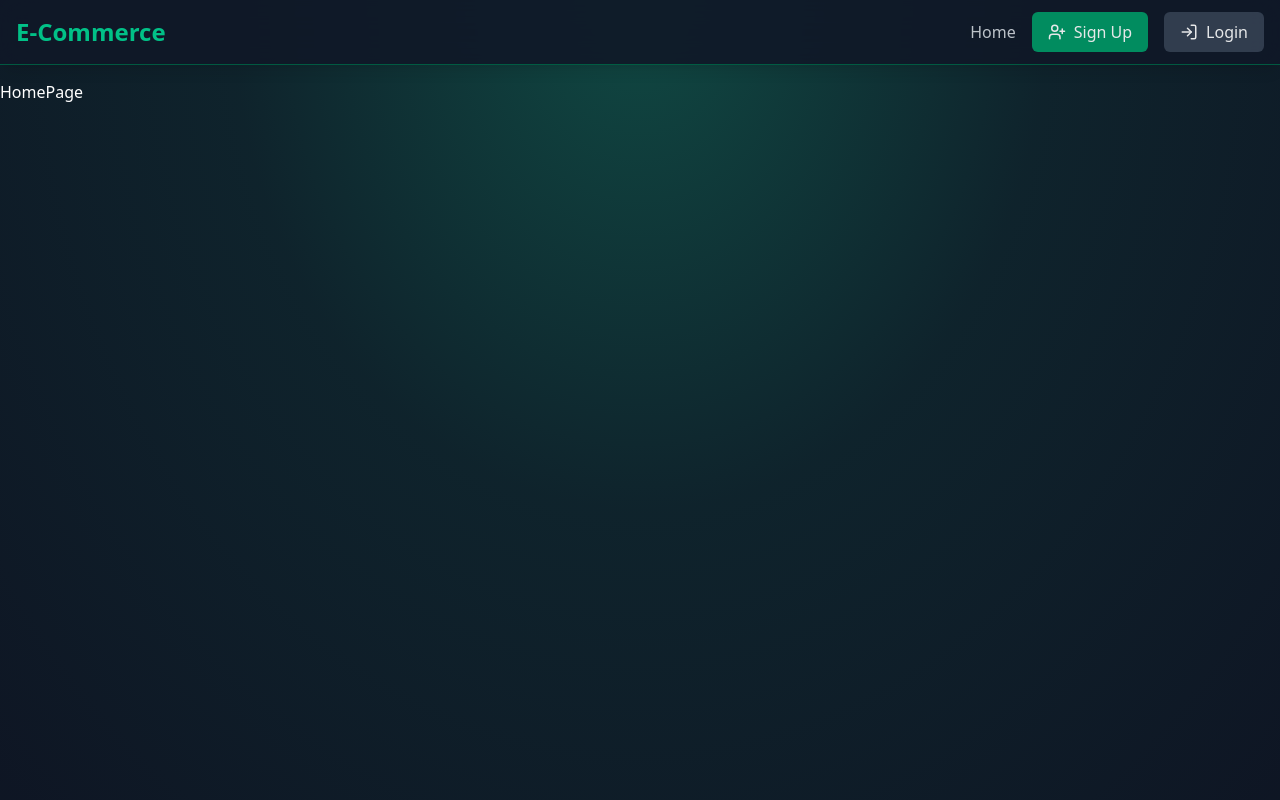
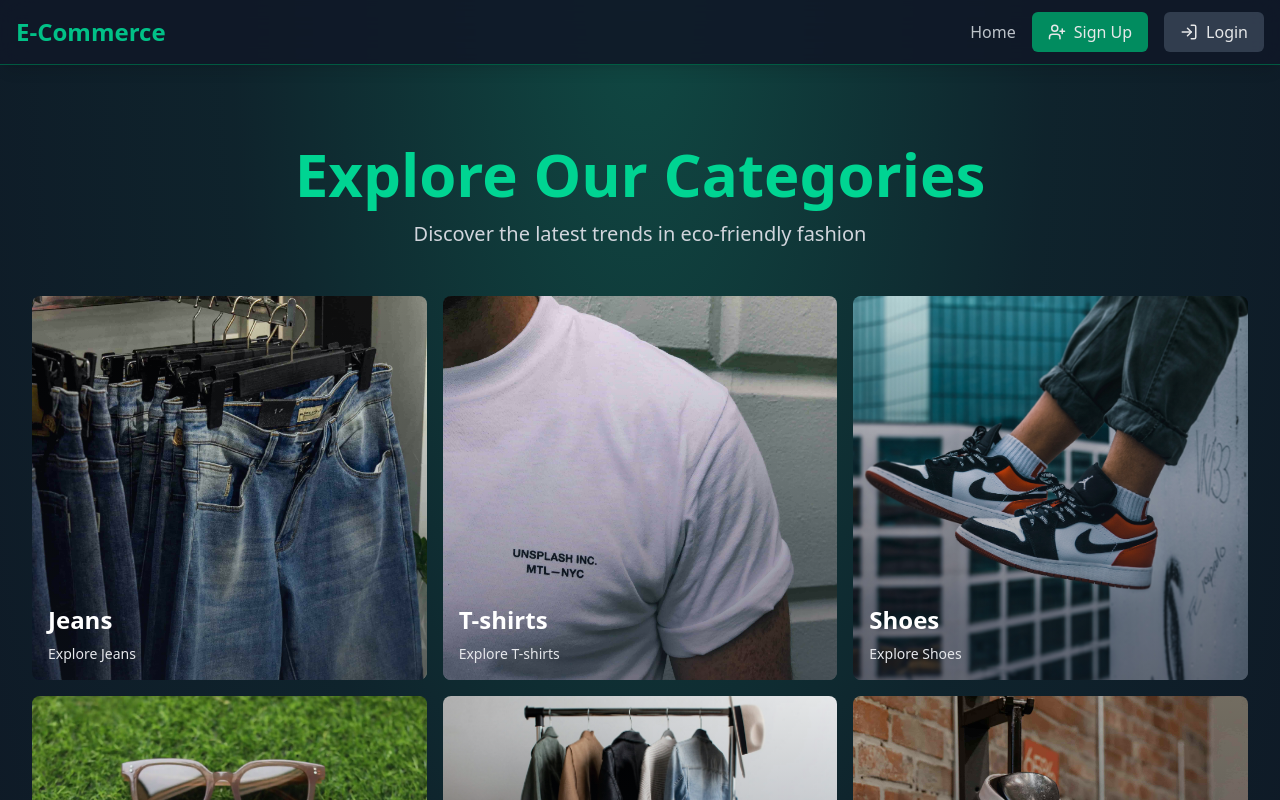
Before and after one commit to Chewsday2024/full-stack-e-commerce, a React (Vite) app in the folder frontend/: page / in a window 1280 px wide. Shown: the top 800 px of the page. Built offline with nearby package versions, Linux system fonts and the light colour scheme; no server answers.

Commit message:
home page done

```diff
--- /dev/null
+++ b/frontend/src/components/CategoryItem.tsx
@@ -0,0 +1,40 @@
+import { Link } from "react-router-dom"
+
+
+
+type props = {
+  href: string
+  name: string
+  imageUrl: string
+}
+
+
+function CategoryItem({ category }: { category: props }) {
+  return (
+    <div className="relative overflow-hidden h-96 w-full rounded-lg group">
+      <Link to={'/category' + category.href}>
+        <div className="w-full h-full cursor-pointer">
+          <div className="absolute inset-0 bg-gradient-to-b from-transparent to-gray-900 opacity-50 z-10" />
+
+          <img
+            src={category.imageUrl}
+            alt={category.name}
+            className="w-full h-full object-cover transition-transform duration-500 ease-out group-hover:scale-110 z-0"
+            loading="lazy"
+          />
+
+          <div className="absolute bottom-0 left-0 right-0 p-4 z-20">
+            <h3 className="text-white text-2xl font-bold mb-2">
+              {category.name}
+            </h3>
+
+            <p className="text-gray-200 text-sm">
+              Explore {category.name}
+            </p>
+          </div>
+        </div>
+      </Link>
+    </div>
+  )
+}
+export default CategoryItem
--- a/frontend/src/pages/HomePage.tsx
+++ b/frontend/src/pages/HomePage.tsx
@@ -1,6 +1,35 @@
+import CategoryItem from "../components/CategoryItem"
+
 function HomePage() {
+  const categories = [
+    { href: "/jeans", name: "Jeans", imageUrl: "/jeans.png" },
+    { href: "/t-shirts", name: "T-shirts", imageUrl: "/tshirts.png" },
+    { href: "/shoes", name: "Shoes", imageUrl: "/shoes.png" },
+    { href: "/glasses", name: "Glasses", imageUrl: "/glasses.png" },
+    { href: "/jackets", name: "Jackets", imageUrl: "/jackets.png" },
+    { href: "/suits", name: "Suits", imageUrl: "/suits.png" },
+    { href: "/bags", name: "Bags", imageUrl: "/bags.png" },
+  ]
+
+
   return (
-    <div>HomePage</div>
+    <div className="relative min-h-screen text-white overflow-hidden">
+      <div className="relative z-10 max-w-7xl mx-auto px-4 sm:px-6 lg:px-8 py-16">
+        <h1 className="text-center text-5xl sm:text-6xl font-bold text-emerald-400 mb-4">
+          Explore Our Categories
+        </h1>
+
+        <p className="text-center text-xl text-gray-300 mb-12">
+          Discover the latest trends in eco-friendly fashion
+        </p>
+
+        <div className="grid grid-cols-1 sm:grid-cols-2 lg:grid-cols-3 gap-4">
+          {categories.map(category => (
+            <CategoryItem category={category} key={category.name} />
+          ))}
+        </div>
+      </div>
+    </div>
   )
 }
 export default HomePage
```
